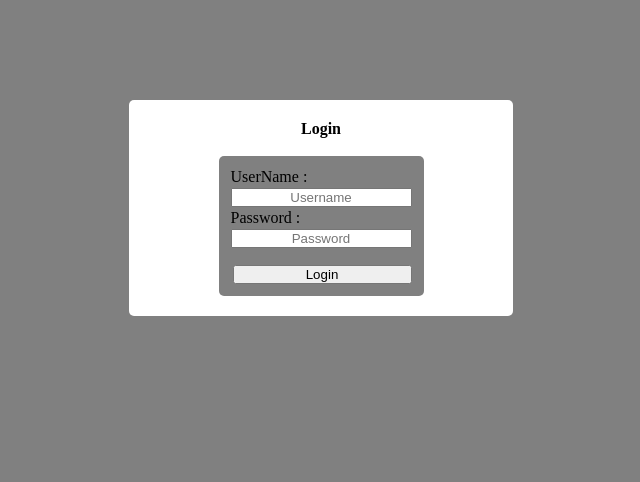
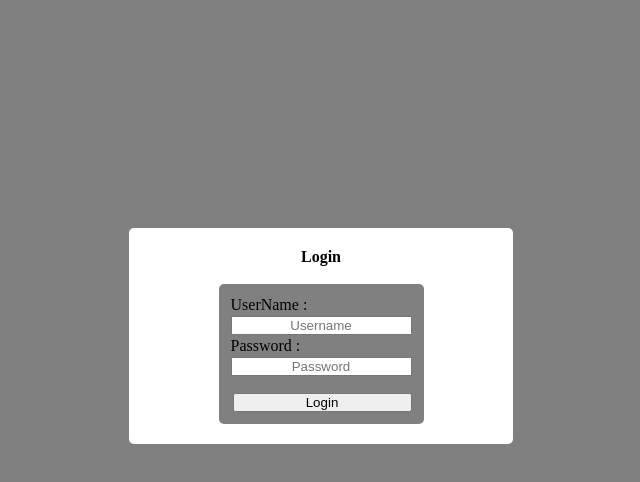
Before and after one commit to ujjwalmittal291/testing, a plain HTML site: page index.html in a window 1280 px wide. Shown: the whole page, without its empty margins (319-959 px from the left). Drawn offline with Linux system fonts and the light colour scheme.

Commit message:
Update style.css

```diff
--- a/style.css
+++ b/style.css
@@ -11,6 +11,7 @@ body{
 
 .logincontainer{
   margin: auto;
+  margin-top: 10%;
   border-radius: 5px;
   width: 30%;
   padding: 20px;
@@ -37,13 +38,13 @@ body{
   width: 100%;
 }
 
-@media (min-width:1200px) {
+@media screen and (min-width:1200px) {
   .logincontainer{
     width: 30%;
     /* flex-direction: column; */
   }
 }
-@media (max-width:500px) {
+@media screen and (max-width:500px) {
   .logincontainer{
     width:70%;
   }
```
